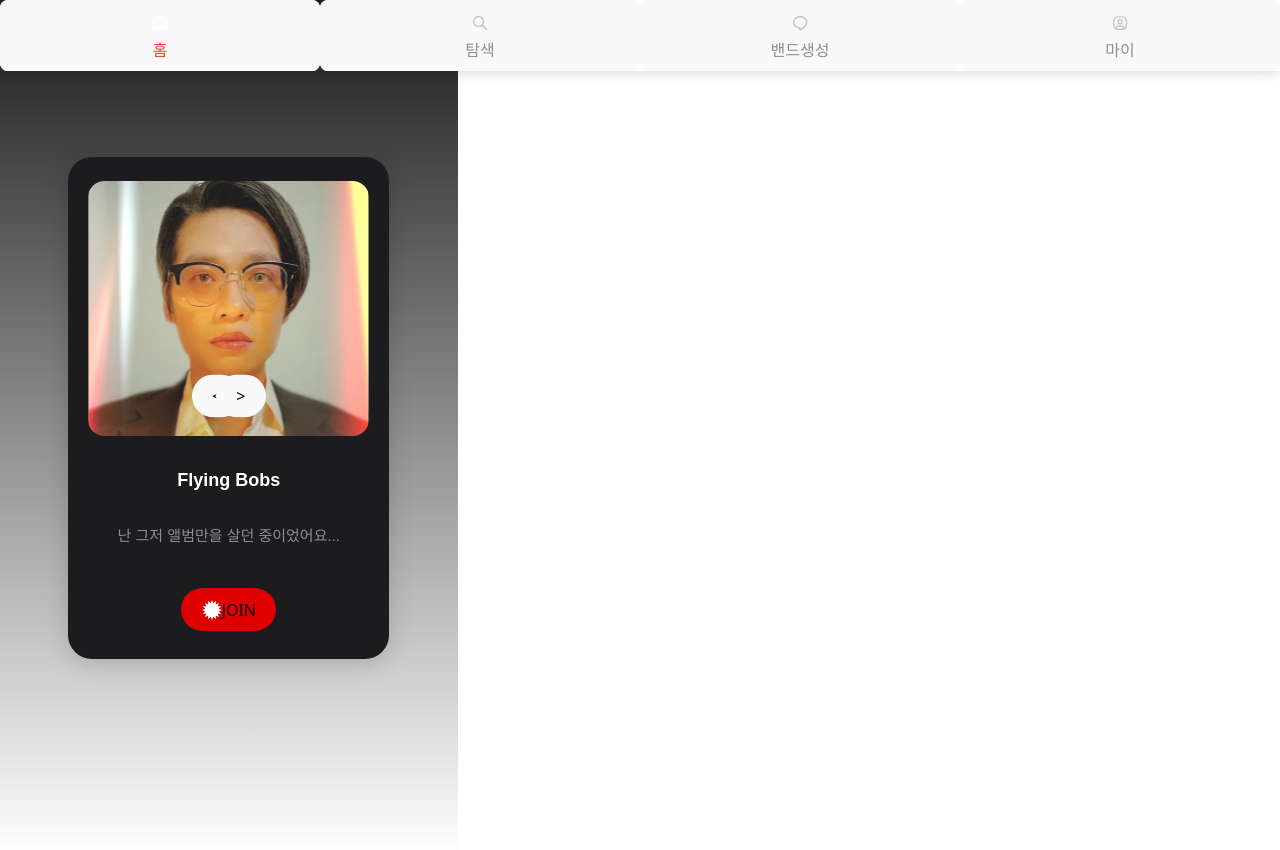
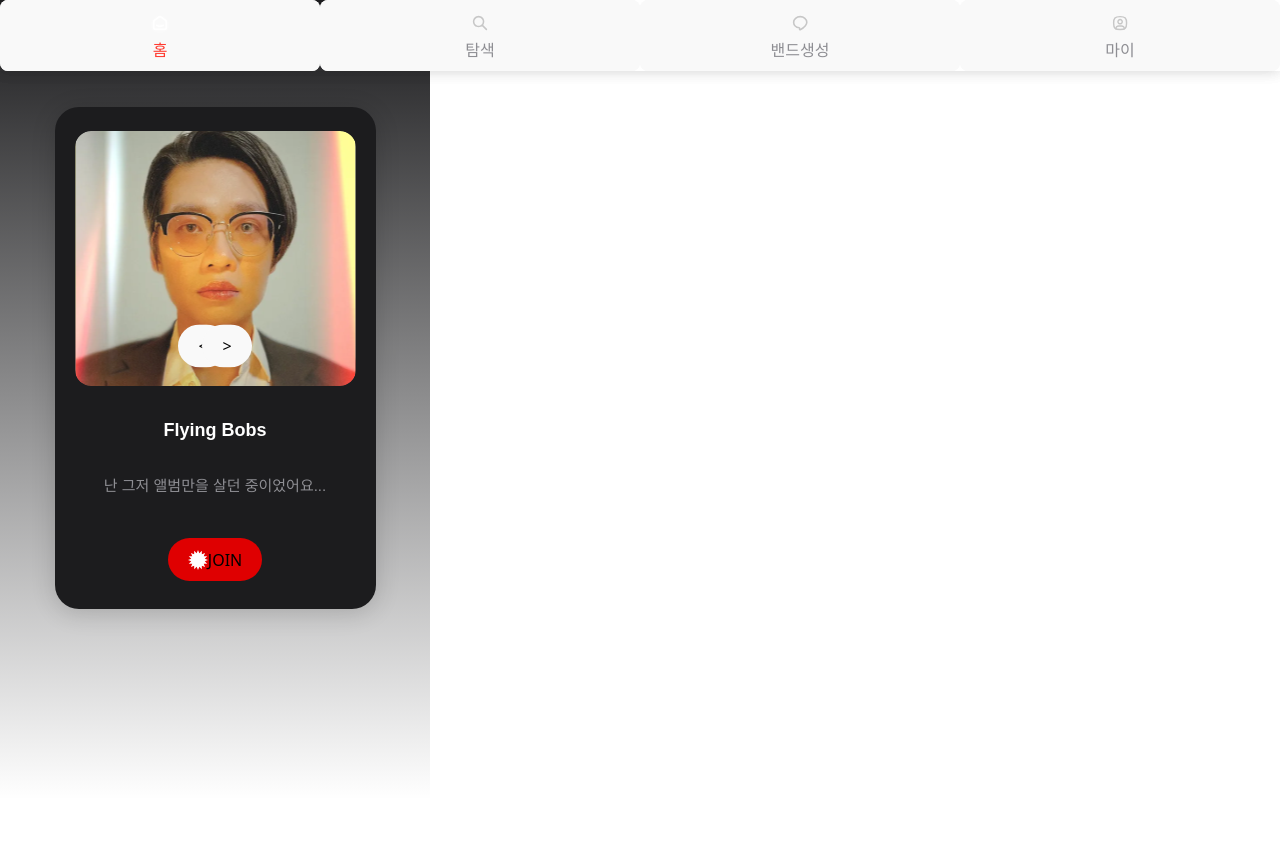
Before and after one commit to UMC-Banddy/client, a React (Vite) app: page / in a window 1280 px wide. Shown: the top 850 px of the page. Built offline with nearby package versions, Linux system fonts and the light colour scheme.

Commit message:
feat : homePage no scroll

```diff
--- a/src/pages/Home/HomePage.tsx
+++ b/src/pages/Home/HomePage.tsx
@@ -24,22 +24,22 @@ const albums = [
 
 const HomePage = () => {
   return (
-    <div className="min-h-screen max-w-md mx-auto flex flex-col bg-gradient-to-b from-[#1C1C1E] to-black overflow-hidden relative">
+    <div className="min-h-screen flex flex-col bg-gradient-to-b from-[#1C1C1E] to-black max-w-[430px] mx-auto overflow-x-hidden">
       {/* 상단: 로고+태그 */}
-      <header className="flex items-end h-[56px] md:h-[72px] px-4 md:px-6 pt-safe-top gap-2">
+      <header className="w-full flex items-end h-14 px-6 pt-[env(safe-area-inset-top)] gap-2">
         <img
           src="src/assets/logos/Banddy.svg"
           alt="Banddy 로고"
           aria-label="Banddy 로고"
           tabIndex={0}
-          className="w-28 md:w-36 object-left"
+          className="w-32 object-left"
           style={{ marginLeft: 0 }}
         />
-        <div className="flex flex-nowrap gap-2 ml-2 overflow-x-auto items-end h-8 md:h-10">
+        <div className="flex flex-nowrap gap-2 ml-2 overflow-x-auto items-end h-8">
           {tags.map((tag, i) => (
             <span
               key={i}
-              className={`px-3 py-1 rounded-full text-xs md:text-sm font-['Wanted Sans'] whitespace-nowrap ${
+              className={`px-3 py-1 rounded-full text-xs font-['Wanted Sans'] whitespace-nowrap ${
                 tag.active
                   ? "bg-[#FF3B30] text-white"
                   : "bg-[#232323] text-[#8E8E93]"
@@ -53,7 +53,7 @@ const HomePage = () => {
         </div>
       </header>
       {/* 메인 컨텐츠 */}
-      <main className="flex-1 flex flex-col items-center justify-center px-4 md:px-6 pb-[120px] md:pb-[140px] min-h-[calc(100vh-56px-64px)]">
+      <main className="w-full flex-1 min-h-0 flex flex-col items-center justify-center px-6 pt-0 pb-[140px]">
         <AlbumCarousel albums={albums} />
       </main>
       {/* 하단 바 */}
```
